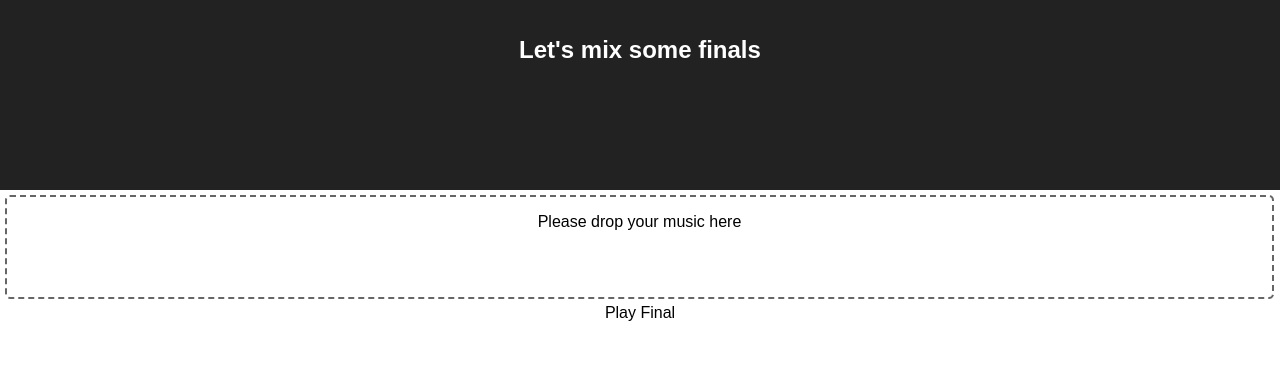
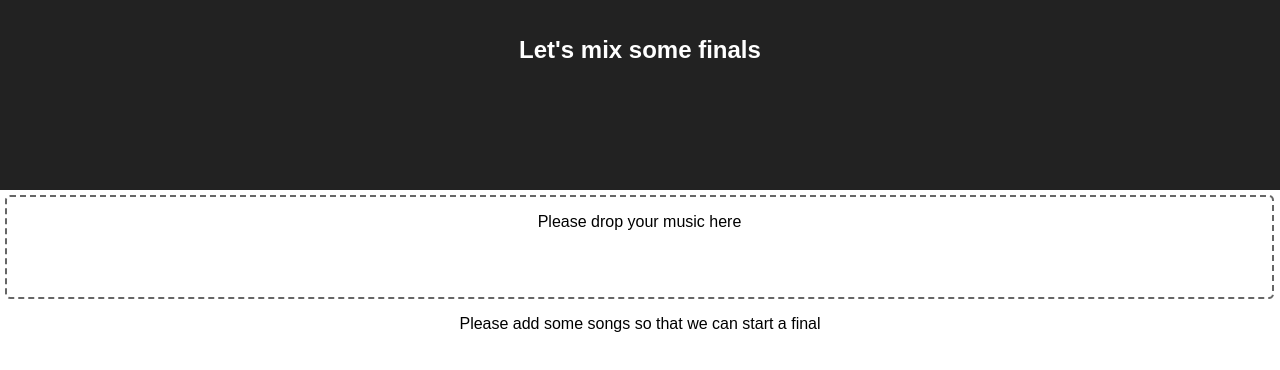
Before and after one commit to DanielMSchmidt/dancesport-finals, a React (Create React App) app: page / in a window 1280 px wide. Shown: the top 370 px of the page. Built offline with nearby package versions, Linux system fonts and the light colour scheme.

Commit message:
show message if no songs are in the list

```diff
--- a/src/App.js
+++ b/src/App.js
@@ -58,7 +58,11 @@ class App extends Component {
             }
           />
 
-          <a onClick={this.playFinal.bind(this)}>Play Final</a>
+          {this.state.songs.length ? (
+            <a onClick={this.playFinal.bind(this)}>Play Final</a>
+          ) : (
+            <p>Please add some songs so that we can start a final</p>
+          )}
         </section>
 
         <section>
@@ -68,7 +72,9 @@ class App extends Component {
               content: song
             }))}
             setReorderedSongs={newSongs =>
-              this.setState({ songs: newSongs.map(song => song.content) })
+              this.setState({
+                songs: newSongs.map(song => song.content)
+              })
             }
           />
         </section>
```
